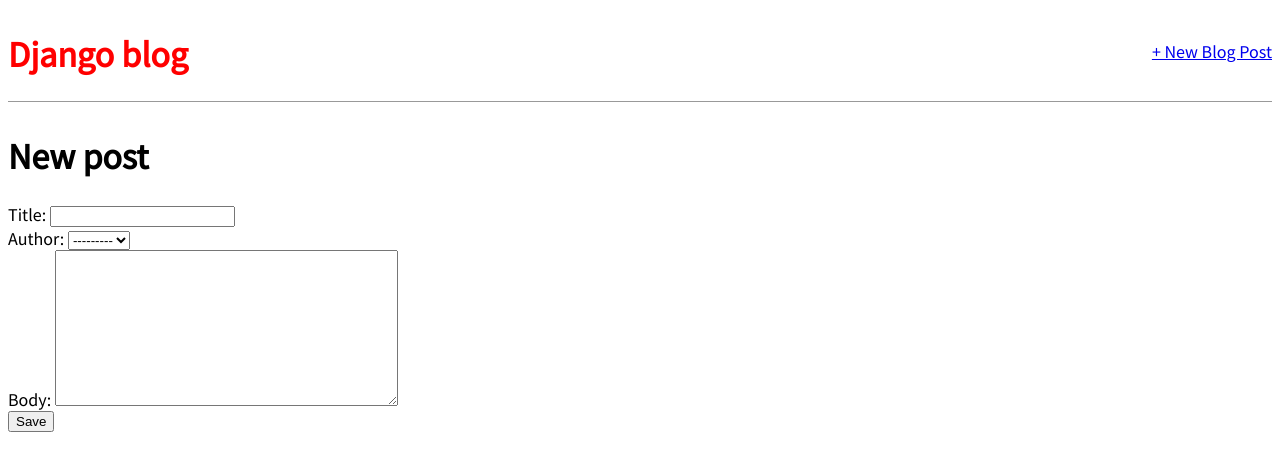
After one commit to arthurshmidt/django-practice, a Django app: page /post/new/ in a window 1280 px wide. The commit adds this page. Shown: the top 471 px of the page. Run offline with Django 5.2, Linux system fonts and the light colour scheme; data comes from the database, SQL or seed files in the repository; both versions use the stored data as it was after the commit.

Commit message:
Added new post feature. Nxt->Chp7-UpdateView

```diff
--- a/forms/blog/urls.py
+++ b/forms/blog/urls.py
@@ -1,8 +1,9 @@
 # blog/urls.py
 from django.urls import path
-from .views import BlogListView, BlogDetailView
+from .views import BlogListView, BlogDetailView, BlogCreateView
 
 urlpatterns = [
+    path("post/new/", BlogCreateView.as_view(), name="post_new"),
     path("post/<int:pk>/", BlogDetailView.as_view(), name="post_detail"),
     path("", BlogListView.as_view(), name="home"),
 ]
--- a/forms/blog/views.py
+++ b/forms/blog/views.py
@@ -1,5 +1,6 @@
 # bloc/views.py
 from django.views.generic import ListView, DetailView
+from django.views.generic.edit import CreateView
 from .models import Post
 
 # Create your views here.
@@ -10,3 +11,8 @@
 class BlogDetailView(DetailView):
     model = Post
     template_name = "post_detail.html"
+
+class BlogCreateView(CreateView):
+    model = Post
+    template_name = "post_new.html"
+    fields = ["title", "author", "body"]
--- a/forms/templates/base.html
+++ b/forms/templates/base.html
@@ -9,7 +9,12 @@
 
 	<body>
 		<header>
-			<h1><a href="{% url 'home' %}">Django blog</a></h1>
+			<div class="nav-left">
+				<h1><a href="{% url 'home' %}">Django blog</a></h1>
+			</div>
+			<div class="nav-right">
+				<a href="{% url 'post_new' %}">+ New Blog Post</a>
+			</div>
 		</header>
 		<div>
 			{% block content %}
--- /dev/null
+++ b/forms/templates/post_new.html
@@ -0,0 +1,10 @@
+<!-- templates/post_new.html -->
+{% extends "base.html" %}
+
+{% block content %}
+<h1>New post</h1>
+<form action="" method="post">{% csrf_token %}
+	{{ form }}
+	<input type="submit" value="Save">
+</form>
+{% endblock content %}
```
Also changed, not shown: forms/db.sqlite3.
